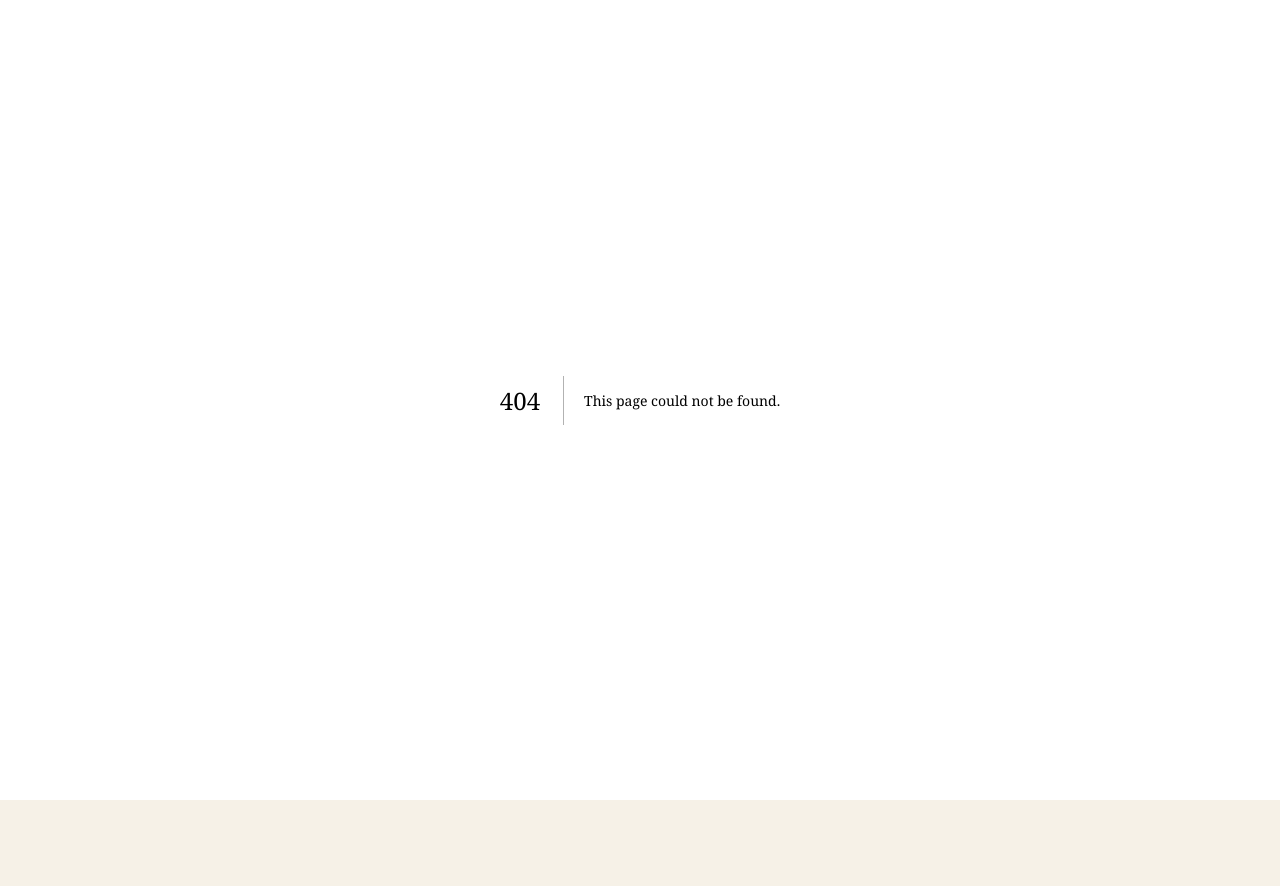
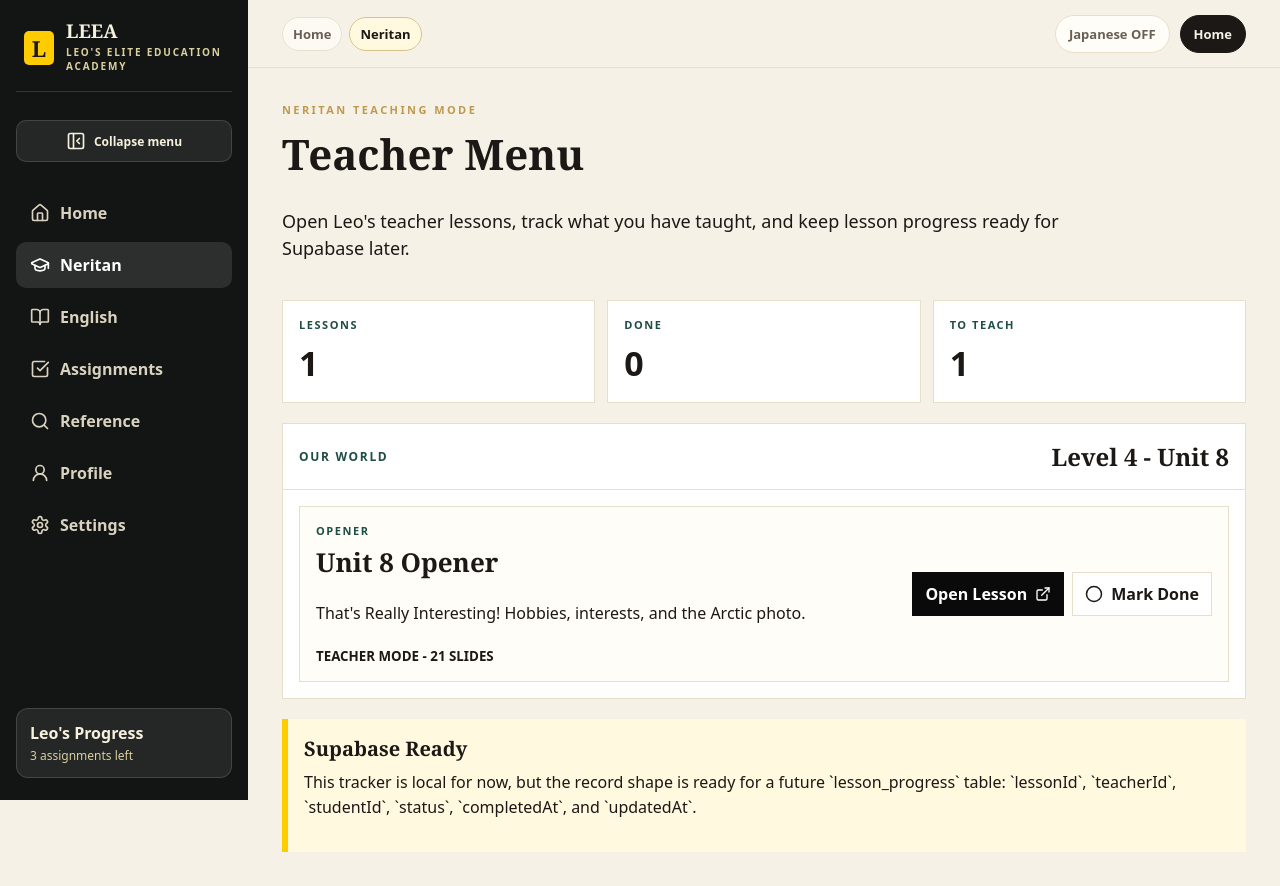
Before and after one commit to leaneritan/LEEA, a Next.js app: page /teacher in a window 1280 px wide. Before the commit this address had no page. Before the commit the page ends 800 px from the top, so only its background shows below. Built offline with nearby package versions, Linux system fonts and the light colour scheme.

Commit message:
Add Neritan teaching menu progress tracking

```diff
--- a/src/app/globals.css
+++ b/src/app/globals.css
@@ -368,6 +368,10 @@ h3,
   background: #edf7f3;
 }
 
+.mode-card.teaching {
+  background: #eef4ff;
+}
+
 .mode-label,
 .mode-action,
 .next-top,
@@ -1545,6 +1549,185 @@ h3,
   text-transform: uppercase;
 }
 
+.teacher-page {
+  display: grid;
+  gap: 20px;
+}
+
+.teacher-hero {
+  display: grid;
+  gap: 8px;
+  max-width: 800px;
+}
+
+.teacher-hero h1 {
+  font-size: 42px;
+}
+
+.teacher-hero p {
+  color: var(--ink2);
+  font-size: 18px;
+  line-height: 1.5;
+}
+
+.teacher-stats {
+  display: grid;
+  grid-template-columns: repeat(3, minmax(0, 1fr));
+  gap: 12px;
+}
+
+.teacher-stats div {
+  border: 1px solid var(--hair);
+  background: #fff;
+  padding: 16px;
+}
+
+.teacher-stats span {
+  display: block;
+  color: var(--ever);
+  font-size: 11px;
+  font-weight: 900;
+  letter-spacing: 0.14em;
+  text-transform: uppercase;
+}
+
+.teacher-stats strong {
+  display: block;
+  margin-top: 8px;
+  font-size: 34px;
+}
+
+.teacher-group-grid {
+  display: grid;
+  gap: 18px;
+}
+
+.teacher-group {
+  border: 1px solid var(--hair);
+  background: #fff;
+}
+
+.teacher-group-header {
+  display: flex;
+  align-items: center;
+  justify-content: space-between;
+  gap: 16px;
+  border-bottom: 1px solid var(--hair);
+  padding: 16px;
+}
+
+.teacher-group-header span {
+  color: var(--ever);
+  font-size: 12px;
+  font-weight: 900;
+  letter-spacing: 0.14em;
+  text-transform: uppercase;
+}
+
+.teacher-group-header h2 {
+  font-size: 24px;
+}
+
+.teacher-lesson-list {
+  display: grid;
+  gap: 12px;
+  padding: 16px;
+}
+
+.teacher-lesson-card {
+  display: grid;
+  grid-template-columns: minmax(0, 1fr) auto;
+  gap: 16px;
+  align-items: center;
+  border: 1px solid var(--hair);
+  background: var(--paper);
+  padding: 16px;
+}
+
+.teacher-lesson-card.done {
+  border-color: #9fc9aa;
+  background: #f3fbf4;
+}
+
+.teacher-lesson-main {
+  display: grid;
+  gap: 6px;
+}
+
+.teacher-lesson-main span {
+  color: var(--ever);
+  font-size: 11px;
+  font-weight: 900;
+  letter-spacing: 0.14em;
+  text-transform: uppercase;
+}
+
+.teacher-lesson-main h3 {
+  font-size: 26px;
+}
+
+.teacher-lesson-main p {
+  color: var(--ink2);
+  line-height: 1.45;
+}
+
+.teacher-lesson-main small {
+  color: var(--ink3);
+  font-weight: 800;
+  text-transform: uppercase;
+}
+
+.teacher-lesson-actions {
+  display: flex;
+  flex-wrap: wrap;
+  gap: 8px;
+  justify-content: flex-end;
+}
+
+.teacher-open-button,
+.teacher-done-button {
+  display: inline-flex;
+  align-items: center;
+  justify-content: center;
+  gap: 8px;
+  min-height: 42px;
+  border: 1px solid var(--ng-black);
+  background: var(--ng-black);
+  color: #fff;
+  padding: 10px 12px;
+  font-weight: 900;
+  text-decoration: none;
+}
+
+.teacher-done-button {
+  border-color: var(--hair);
+  background: #fff;
+  color: var(--ink);
+  cursor: pointer;
+}
+
+.teacher-done-button.active {
+  border-color: #237a3a;
+  background: #daf5df;
+  color: #14532d;
+}
+
+.supabase-note {
+  border-left: 6px solid var(--gold);
+  background: #fff9df;
+  padding: 16px;
+}
+
+.supabase-note h2 {
+  font-size: 20px;
+}
+
+.supabase-note p {
+  margin-top: 8px;
+  color: var(--ink2);
+  line-height: 1.55;
+}
+
 .deck-lesson-page {
   display: grid;
   gap: 12px;
@@ -2068,6 +2251,7 @@ h3,
   .card-grid,
   .grammar-intro-grid,
   .lesson-card-list,
+  .teacher-stats,
   .lesson-header,
   .lesson-objectives,
   .lesson-stage,
@@ -2088,13 +2272,25 @@ h3,
   }
 
   .deck-lesson-bar,
-  .lesson-group-header {
+  .lesson-group-header,
+  .teacher-group-header,
+  .teacher-lesson-card {
     align-items: stretch;
     flex-direction: column;
+    grid-template-columns: 1fr;
   }
 
   .deck-lesson-bar nav {
     justify-content: stretch;
+  }
+
+  .teacher-lesson-actions {
+    justify-content: stretch;
+  }
+
+  .teacher-open-button,
+  .teacher-done-button {
+    width: 100%;
   }
 
   .deck-lesson-frame {
--- /dev/null
+++ b/src/app/teacher/page.tsx
@@ -0,0 +1,10 @@
+import { AppShell } from "@/components/AppShell";
+import { TeacherDashboard } from "@/components/TeacherDashboard";
+
+export default function TeacherRoute() {
+  return (
+    <AppShell active="teacher" crumbs={["Home", "Neritan"]}>
+      <TeacherDashboard />
+    </AppShell>
+  );
+}
--- a/src/components/AppShell.tsx
+++ b/src/components/AppShell.tsx
@@ -1,21 +1,24 @@
 "use client";
 
 import Link from "next/link";
-import { BookOpen, CheckSquare, Home, PanelLeftClose, PanelLeftOpen, Search, Settings, UserRound } from "lucide-react";
+import { BookOpen, CheckSquare, GraduationCap, Home, PanelLeftClose, PanelLeftOpen, Search, Settings, UserRound } from "lucide-react";
 import { usePathname } from "next/navigation";
 import type { ReactNode } from "react";
 import { createContext, useContext, useEffect, useState } from "react";
 
-type NavKey = "home" | "english" | "assignments" | "reference" | "profile" | "settings";
+type NavKey = "home" | "teacher" | "english" | "assignments" | "reference" | "profile" | "settings";
 
 const navItems: Array<{ key: NavKey; label: string; href: string; icon: ReactNode }> = [
   { key: "home", label: "Home", href: "/", icon: <Home size={20} /> },
+  { key: "teacher", label: "Neritan", href: "/teacher", icon: <GraduationCap size={20} /> },
   { key: "english", label: "English", href: "/lessons", icon: <BookOpen size={20} /> },
   { key: "assignments", label: "Assignments", href: "/", icon: <CheckSquare size={20} /> },
   { key: "reference", label: "Reference", href: "/reference", icon: <Search size={20} /> },
   { key: "profile", label: "Profile", href: "/", icon: <UserRound size={20} /> },
   { key: "settings", label: "Settings", href: "/", icon: <Settings size={20} /> }
 ];
+
+const mobileNavItems = navItems.filter((item) => ["home", "teacher", "english", "reference"].includes(item.key));
 
 const JapanesePreferenceContext = createContext(false);
 
@@ -108,7 +111,7 @@ export function AppShell({
         </main>
 
         <nav className="mobile-nav" aria-label="Mobile navigation">
-          {navItems.slice(0, 4).map((item) => (
+          {mobileNavItems.map((item) => (
             <Link className={active === item.key ? "active" : ""} href={item.href} key={item.key}>
               {item.icon}
               <span>{item.label}</span>
@@ -122,6 +125,7 @@ export function AppShell({
 
 function getCrumbHref(crumb: string, pathname: string) {
   if (crumb === "Home") return "/";
+  if (crumb === "Neritan") return "/teacher";
   if (crumb === "English") return "/lessons";
   if (crumb === "Reference") return "/reference";
   return pathname;
--- /dev/null
+++ b/src/components/TeacherDashboard.tsx
@@ -0,0 +1,128 @@
+"use client";
+
+import Link from "next/link";
+import { CheckCircle2, Circle, ExternalLink } from "lucide-react";
+import { useEffect, useMemo, useState } from "react";
+import { createLessonProgressRecord, lessonProgressStorageKey, type LessonProgressRecord } from "@/data/lessonProgress";
+import { lessons } from "@/data/lessons";
+
+type ProgressMap = Record<string, LessonProgressRecord>;
+
+export function TeacherDashboard() {
+  const [progress, setProgress] = useState<ProgressMap>({});
+
+  useEffect(() => {
+    const saved = window.localStorage.getItem(lessonProgressStorageKey);
+    if (!saved) return;
+
+    try {
+      setProgress(JSON.parse(saved) as ProgressMap);
+    } catch {
+      setProgress({});
+    }
+  }, []);
+
+  const doneCount = useMemo(
+    () => lessons.filter((lesson) => progress[lesson.id]?.status === "done").length,
+    [progress]
+  );
+
+  const grouped = lessons.reduce<Record<string, typeof lessons>>((groups, lesson) => {
+    const key = `${lesson.course}|${lesson.level ?? "n/a"}|${lesson.unit ?? "n/a"}`;
+    groups[key] = [...(groups[key] ?? []), lesson];
+    return groups;
+  }, {});
+
+  function setLessonDone(lessonId: string, done: boolean) {
+    setProgress((current) => {
+      const next = {
+        ...current,
+        [lessonId]: createLessonProgressRecord(lessonId, done)
+      };
+      window.localStorage.setItem(lessonProgressStorageKey, JSON.stringify(next));
+      return next;
+    });
+  }
+
+  return (
+    <section className="teacher-page">
+      <header className="teacher-hero">
+        <span className="eyebrow">Neritan Teaching Mode</span>
+        <h1>Teacher Menu</h1>
+        <p>Open Leo&apos;s teacher lessons, track what you have taught, and keep lesson progress ready for Supabase later.</p>
+      </header>
+
+      <section className="teacher-stats" aria-label="Teaching stats">
+        <div>
+          <span>Lessons</span>
+          <strong>{lessons.length}</strong>
+        </div>
+        <div>
+          <span>Done</span>
+          <strong>{doneCount}</strong>
+        </div>
+        <div>
+          <span>To Teach</span>
+          <strong>{lessons.length - doneCount}</strong>
+        </div>
+      </section>
+
+      <div className="teacher-group-grid">
+        {Object.entries(grouped).map(([key, group]) => {
+          const first = group[0];
+          return (
+            <section className="teacher-group" key={key}>
+              <div className="teacher-group-header">
+                <span>{first.course === "our-world" ? "Our World" : first.course}</span>
+                <h2>
+                  Level {first.level} - Unit {first.unit}
+                </h2>
+              </div>
+              <div className="teacher-lesson-list">
+                {group.map((lesson) => {
+                  const record = progress[lesson.id];
+                  const done = record?.status === "done";
+                  return (
+                    <article className={done ? "teacher-lesson-card done" : "teacher-lesson-card"} key={lesson.id}>
+                      <div className="teacher-lesson-main">
+                        <span>{lesson.component}</span>
+                        <h3>{lesson.title}</h3>
+                        <p>{lesson.subtitle}</p>
+                        <small>
+                          {lesson.mode} mode - {lesson.source.slideCount ?? 0} slides
+                          {record?.completedAt ? ` - done ${new Date(record.completedAt).toLocaleDateString()}` : ""}
+                        </small>
+                      </div>
+                      <div className="teacher-lesson-actions">
+                        <Link className="teacher-open-button" href={`/lessons/${lesson.id}`}>
+                          Open Lesson
+                          <ExternalLink size={16} />
+                        </Link>
+                        <button
+                          className={done ? "teacher-done-button active" : "teacher-done-button"}
+                          onClick={() => setLessonDone(lesson.id, !done)}
+                          type="button"
+                        >
+                          {done ? <CheckCircle2 size={18} /> : <Circle size={18} />}
+                          {done ? "Done" : "Mark Done"}
+                        </button>
+                      </div>
+                    </article>
+                  );
+                })}
+              </div>
+            </section>
+          );
+        })}
+      </div>
+
+      <section className="supabase-note">
+        <h2>Supabase Ready</h2>
+        <p>
+          This tracker is local for now, but the record shape is ready for a future `lesson_progress` table:
+          `lessonId`, `teacherId`, `studentId`, `status`, `completedAt`, and `updatedAt`.
+        </p>
+      </section>
+    </section>
+  );
+}
--- /dev/null
+++ b/src/data/lessonProgress.ts
@@ -0,0 +1,25 @@
+export type LessonProgressStatus = "not-started" | "done";
+
+export type LessonProgressRecord = {
+  lessonId: string;
+  teacherId: "neritan";
+  studentId: "leo";
+  status: LessonProgressStatus;
+  completedAt: string | null;
+  updatedAt: string;
+};
+
+export const lessonProgressStorageKey = "leea.lessonProgress.v1";
+
+export function createLessonProgressRecord(lessonId: string, done: boolean): LessonProgressRecord {
+  const now = new Date().toISOString();
+
+  return {
+    lessonId,
+    teacherId: "neritan",
+    studentId: "leo",
+    status: done ? "done" : "not-started",
+    completedAt: done ? now : null,
+    updatedAt: now
+  };
+}
--- a/src/data/registry.ts
+++ b/src/data/registry.ts
@@ -19,7 +19,7 @@ export const nextAssignment = {
   unit: 8,
   component: "Unit Opener",
   lessonId: "ow-l4-u8-opener",
-  status: "assigned"
+  status: "to teach"
 };
 
 export const englishCourses = [
```
Also changed, not shown: src/components/HomeDashboard.tsx (+4 -4 lines).
